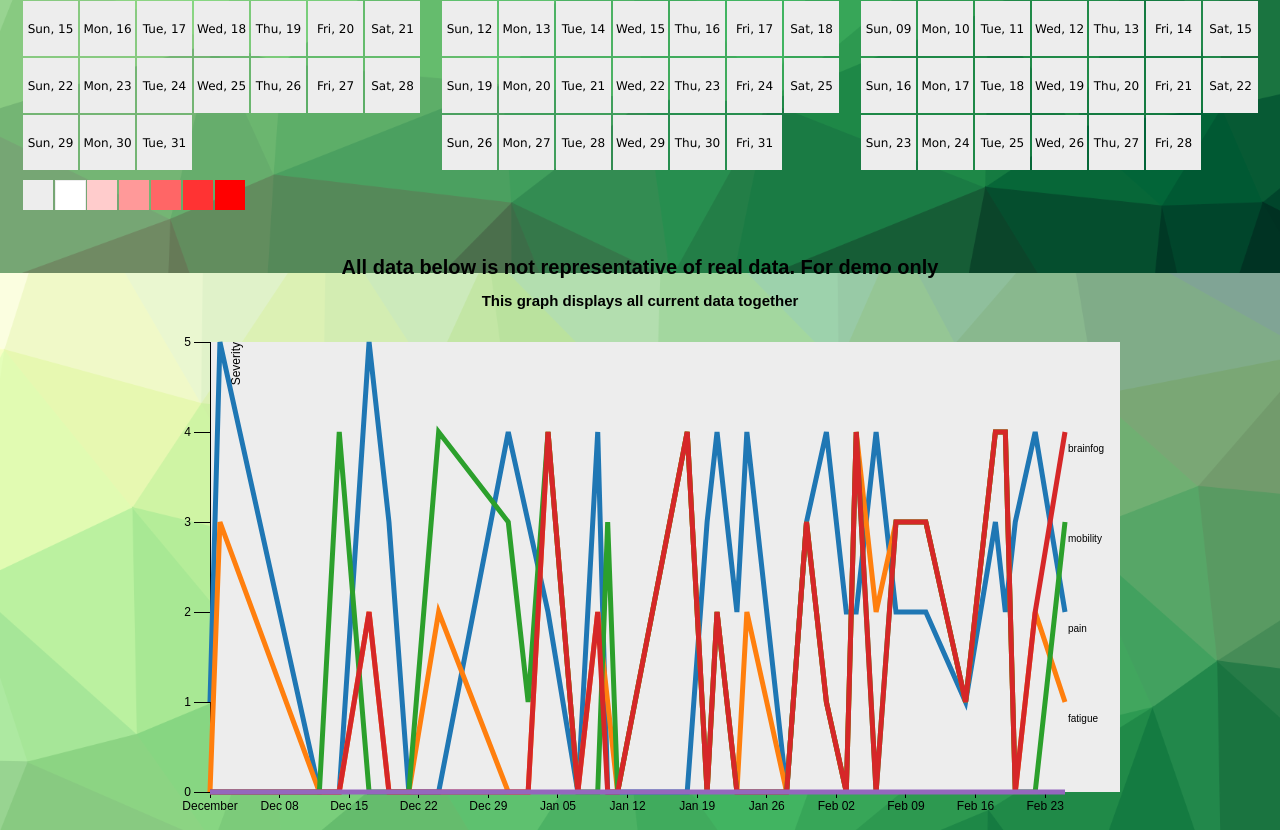
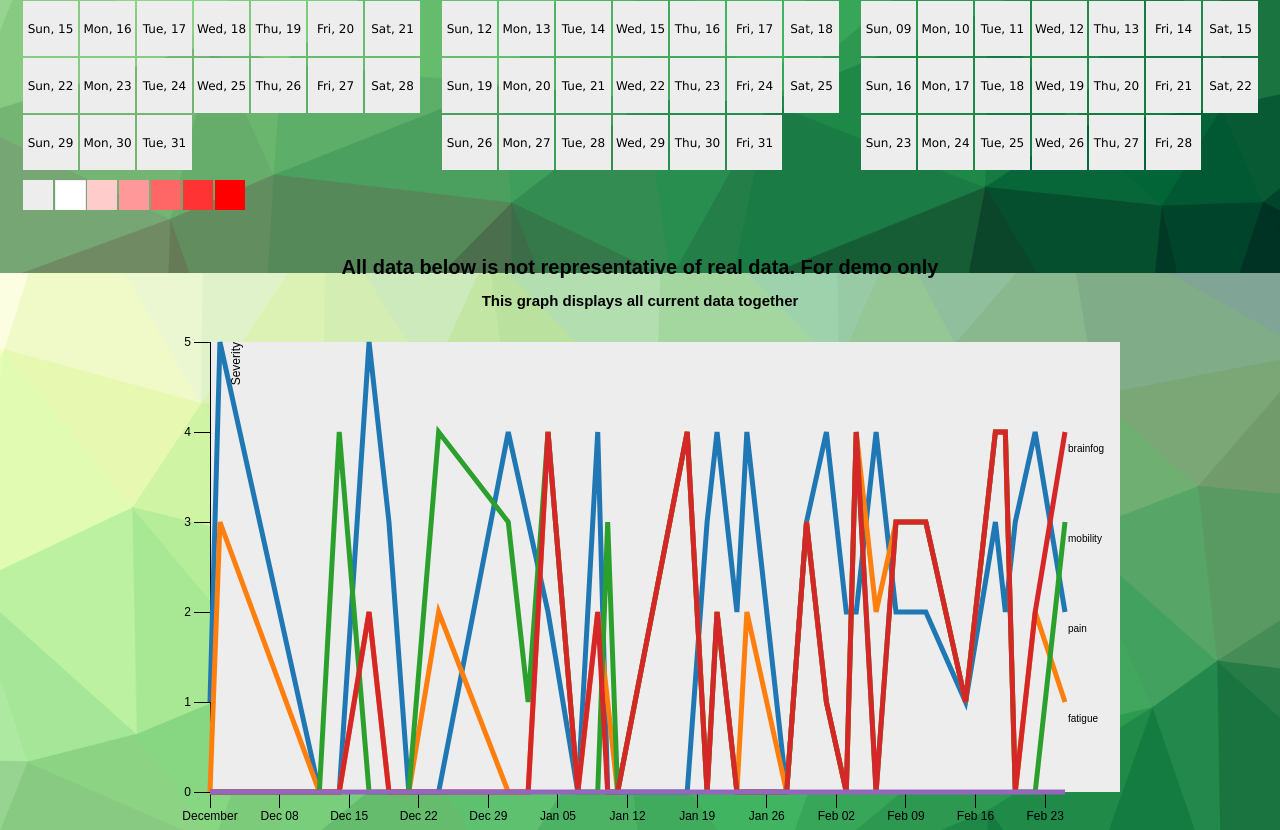
Before and after one commit to tapresle/tapresle.github.io, a plain HTML site: page index.html in a window 1280 px wide. Shown: the part 527-1357 px from the top of the page. Drawn offline with nearby package versions, Linux system fonts and the light colour scheme.

Commit message:
Adding formatting to x axis now

```diff
--- a/index.html
+++ b/index.html
@@ -174,6 +174,7 @@
 
 		var xAxis = d3.svg.axis()
 			.scale(x)
+			.innerTickSize([16])
 			.orient("bottom");
 
 		var yAxis = d3.svg.axis()
```
